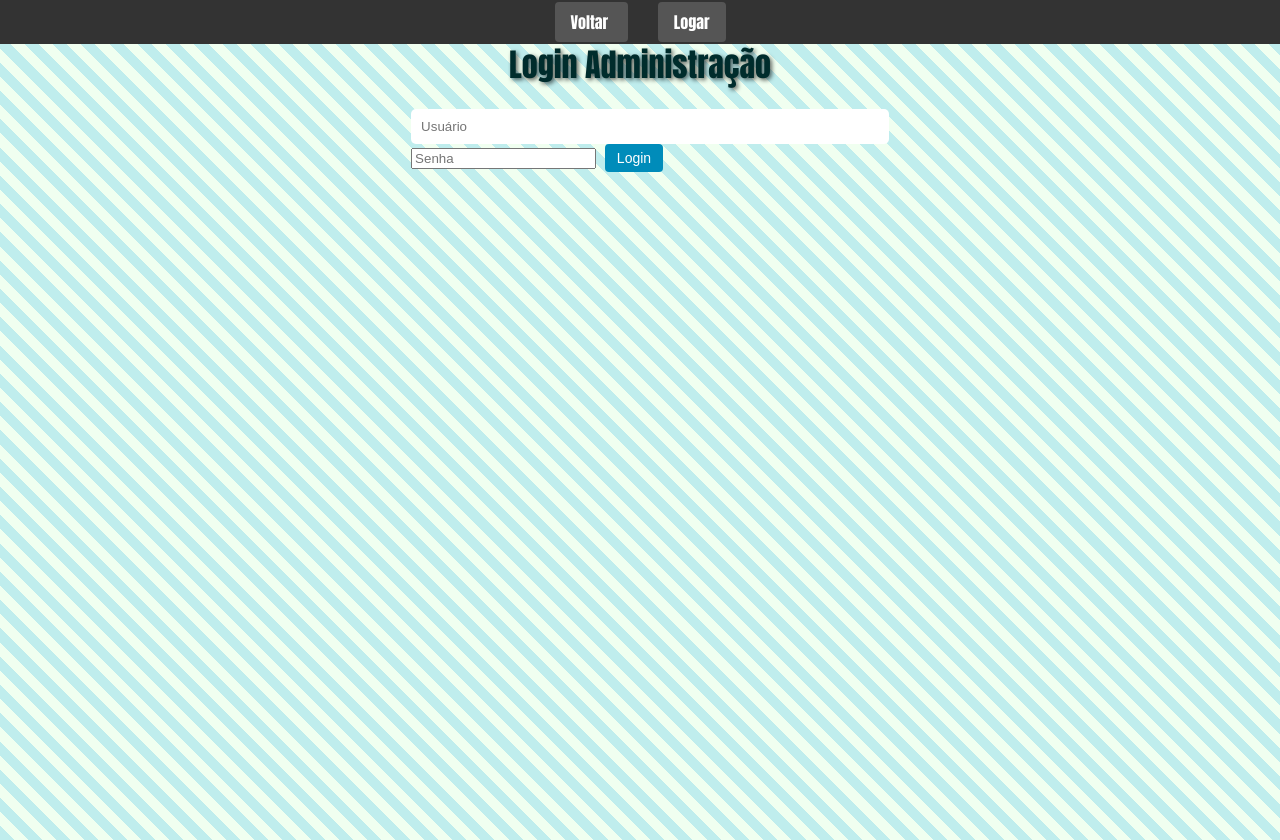
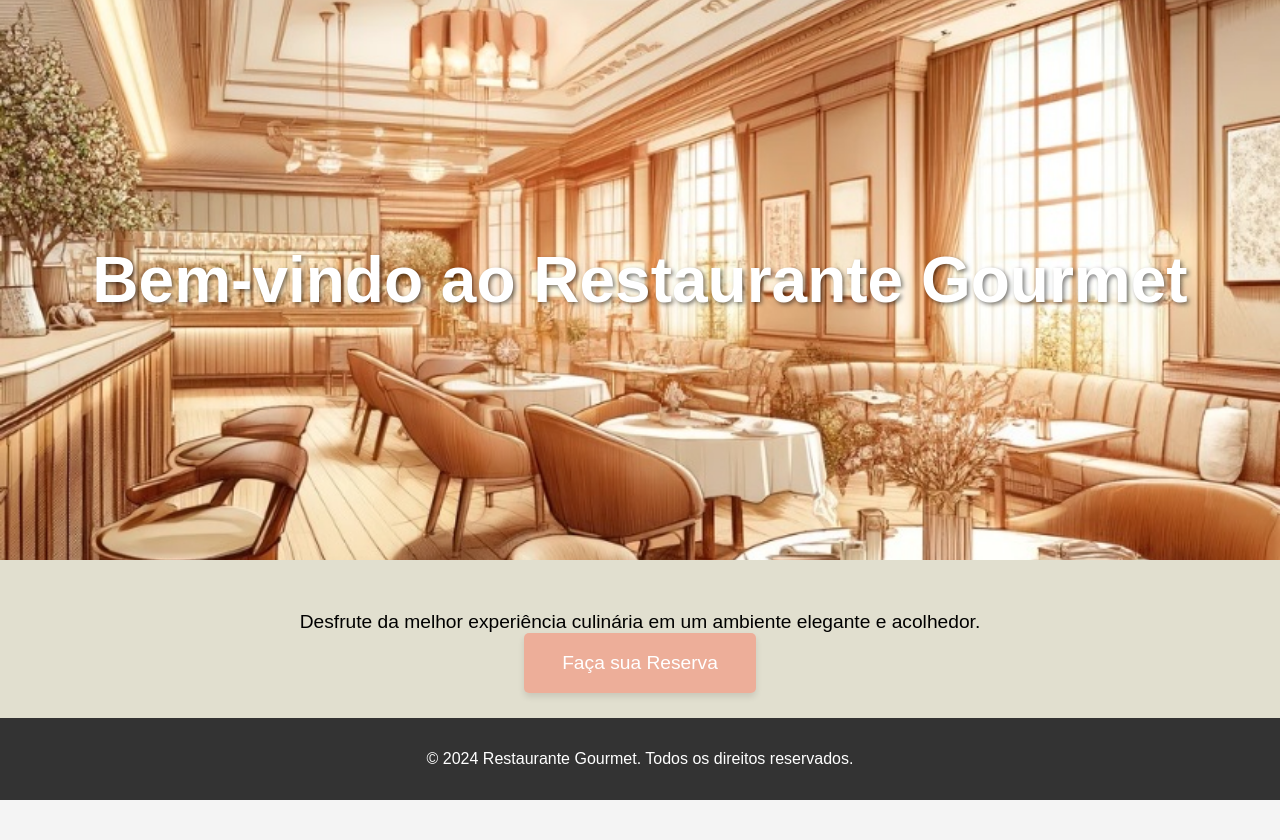
Before and after one commit to OrlandoSilvaRoxo/mesa-pronta, a plain HTML site: page mesa-pronta-front/index.html in a window 1280 px wide. After the commit the page ends 800 px from the top, so only its background shows below. Drawn offline with Linux system fonts and the light colour scheme.

Commit message:
creating homepage, style and sessions

```diff
--- a/mesa-pronta-front/index.html
+++ b/mesa-pronta-front/index.html
@@ -1,21 +1,78 @@
 <!DOCTYPE html>
-<html lang="pt">
+<html lang="pt-br">
 <head>
-<meta charset="UTF-8">
-<title>Login Admin</title>
-<link rel="stylesheet" href="styles.css">
+    <meta charset="UTF-8">
+    <meta name="viewport" content="width=device-width, initial-scale=1.0">
+    <title>Restaurante Gourmet</title>
+    <style>
+        body {
+            font-family: 'Arial', sans-serif;
+            margin: 0;
+            padding: 0;
+            background-color: #f4f4f4;
+            display: flex;
+            flex-direction: column;
+            min-height: 100vh;
+        }
+        .header {
+            background-image: url('restaurante.jpg');
+            background-size: cover;
+            background-position: center;
+            height: 70vh;
+            color: white;
+            display: flex;
+            justify-content: center;
+            align-items: center;
+            flex-direction: column;
+            text-shadow: 2px 2px 4px rgba(0, 0, 0, 0.5);
+        }
+        .header h1 {
+            font-size: 4em;
+            margin: 0;
+        }
+        .container {
+            text-align: center;
+            padding: 2em;
+            flex: 1;
+            background-color: #e1dfcf; /* Cor ajustada */
+            color: black;
+        }
+        .container p {
+            font-size: 1.2em;
+        }
+        .btn {
+            background-color: #ff634765;
+            color: white;
+            border: none;
+            padding: 1em 2em;
+            font-size: 1.2em;
+            cursor: pointer;
+            border-radius: 5px;
+            text-decoration: none;
+            transition: background-color 0.3s ease;
+            box-shadow: 0 4px 6px rgba(0, 0, 0, 0.1);
+        }
+        .btn:hover {
+            background-color: #e5533d;
+        }
+        .footer {
+            background-color: #333;
+            color: white;
+            text-align: center;
+            padding: 1em 0;
+        }
+    </style>
 </head>
 <body>
-<div class="navbar">
-  <a href="index.html">Voltar </a>
-  <a href="admin.html">Logar</a>
-</div>
-<h1>Login Administração</h1>
-<form id="loginForm">
-  <input type="text" id="username" placeholder="Usuário" required>
-  <input type="password" id="password" placeholder="Senha" required>
-  <button type="submit">Login</button>
-</form>
-<script src="script.js"></script>
+    <div class="header">
+        <h1>Bem-vindo ao Restaurante Gourmet</h1>
+    </div>
+    <div class="container">
+        <p>Desfrute da melhor experiência culinária em um ambiente elegante e acolhedor.</p>
+        <a href="dashboard.html" class="btn">Faça sua Reserva</a>
+    </div>
+    <div class="footer">
+        <p>&copy; 2024 Restaurante Gourmet. Todos os direitos reservados.</p>
+    </div>
 </body>
 </html>
--- a/mesa-pronta-front/styles.css
+++ b/mesa-pronta-front/styles.css
@@ -1,52 +1,55 @@
 body {
-    font-family: 'Impact', sans-serif;
-    background-color: rgba(0,0,0,0.4);
-    background-image: repeating-linear-gradient(
-        45deg,
-        #bfeded,
-        #bfeded 10px,
-        #F0FFF0 10px,
-        #F0FFF0 20px
-    );
+    font-family: 'Arial', sans-serif;
+    background-color: #f4f4f4;
     margin: 0;
-    padding: 20px;
+    padding: 0;
     display: flex;
-    flex-direction: column;
-    align-items: center;
     min-height: 100vh;
 }
 
 h1 {
-    font-size: 32px;
-    color: #002c2c;
-    text-shadow: 2px 2px 4px rgba(0, 0, 0, 0.6);
-    margin: 20px 0 10px;
+    font-size: 4em;
+    color: white;
+    text-shadow: 2px 2px 4px rgba(0, 0, 0, 0.5);
+    margin: 0;
     text-align: center;
+    margin-top: 20px;
 }
 
-.navbar {
-    width: 100%;
+.sidebar {
+    width: 200px;
     background-color: #333;
-    color: white;
-    padding: 10px 0;
-    text-align: center;
     position: fixed;
     top: 0;
     left: 0;
+    height: 100%;
+    padding-top: 20px;
+    display: flex;
+    flex-direction: column;
+    align-items: center;
 }
 
-.navbar a {
+.sidebar a {
     color: white;
-    margin: 0 15px;
-    padding: 8px 16px;
+    padding: 10px 15px;
     text-decoration: none;
-    font-size: 16px;
-    background-color: #555;
+    font-size: 18px;
+    width: 100%;
+    text-align: center;
+    display: block;
+    margin: 5px 0;
+    background-color: #444;
     border-radius: 4px;
 }
 
-.navbar a:hover {
-    background-color: #777;
+.sidebar a:hover {
+    background-color: #555;
+}
+
+.content {
+    margin-left: 220px; /* Espaço para a sidebar */
+    padding: 20px;
+    flex: 1;
 }
 
 .modal {
@@ -97,8 +100,8 @@ input[type="text"], button {
 button {
     padding: 6px 12px;
     font-size: 14px;
-    background-color: #008cba; /* Cor de fundo azul */
-    color: white; /* Cor do texto */
+    background-color: #ff6347;
+    color: white;
     border: none;
     border-radius: 4px;
     cursor: pointer;
@@ -108,7 +111,7 @@ button {
 }
 
 button:hover {
-    background-color: #005f7a; /* Escurece o botão ao passar o mouse */
+    background-color: #e5533d;
 }
 
 table {
@@ -136,18 +139,18 @@ tr:hover {
 table button {
     padding: 6px 12px;
     font-size: 14px;
-    background-color: #008cba; /* Cor de fundo azul */
-    color: white; /* Cor do texto */
+    background-color: #ff6347;
+    color: white;
     border: none;
     border-radius: 4px;
     cursor: pointer;
     width: auto;
     display: inline-block;
-    margin: 0 5px; /* Margem para evitar que os botões fiquem muito próximos */
+    margin: 0 5px;
 }
 
 table button:hover {
-    background-color: #005f7a; /* Escurece o botão ao passar o mouse */
+    background-color: #e5533d;
 }
 
 #addMesaModal {
@@ -164,3 +167,35 @@ table button:hover {
     justify-content: center;
     display: flex;
 }
+
+.header {
+    background-image: url('restaurante.jpg');
+    background-size: cover;
+    background-position: center;
+    height: 70vh;
+    color: white;
+    display: flex;
+    justify-content: center;
+    align-items: center;
+    flex-direction: column;
+    text-shadow: 2px 2px 4px rgba(0, 0, 0, 0.5);
+}
+
+.container {
+    text-align: center;
+    padding: 2em;
+    background-color: #e1dfcf;
+    color: black;
+}
+
+.container p {
+    font-size: 1.2em;
+}
+
+.footer {
+    background-color: #333;
+    color: white;
+    text-align: center;
+    padding: 1em 0;
+    margin-left: 200px; /* Espaço para a sidebar */
+}
```
Also changed, not shown: mesa-pronta-front/dashboard.html (+3 -2 lines).
